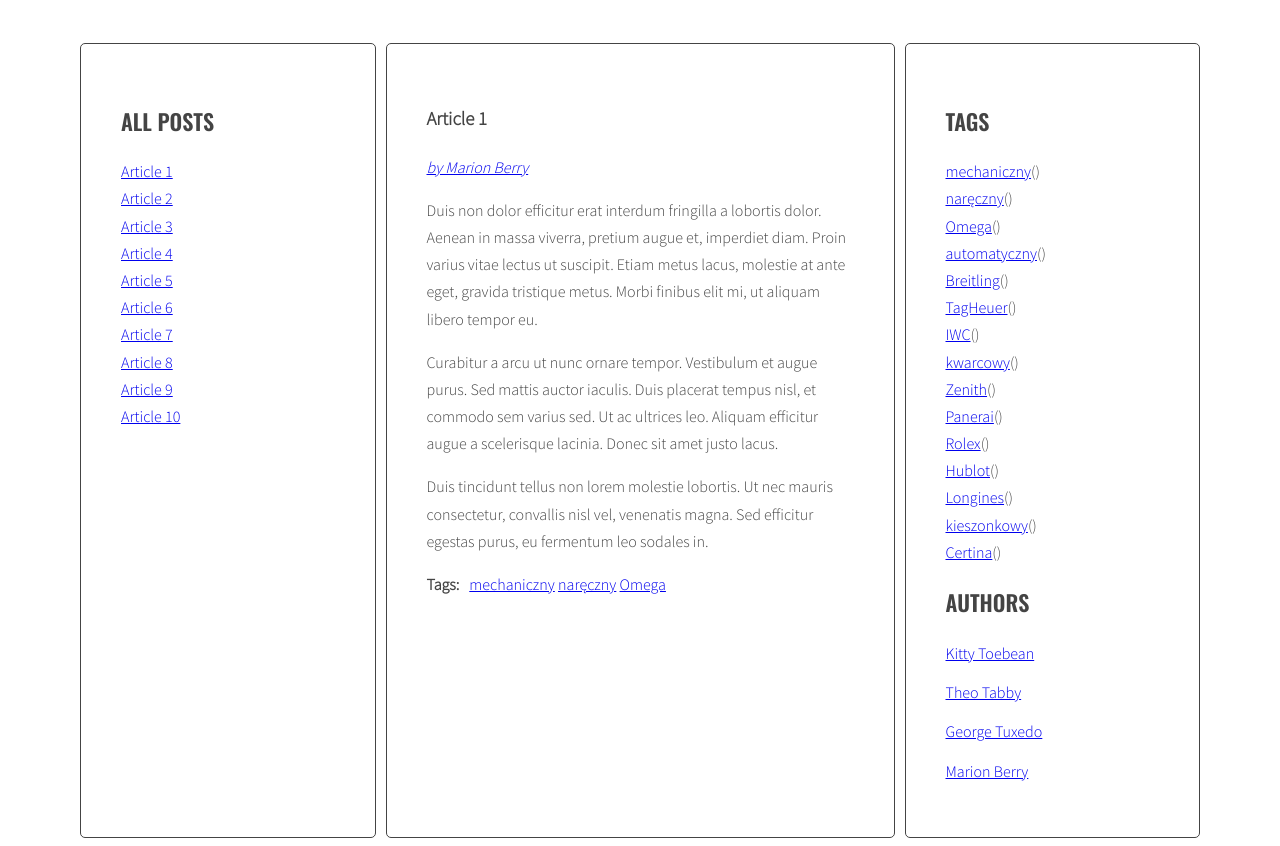
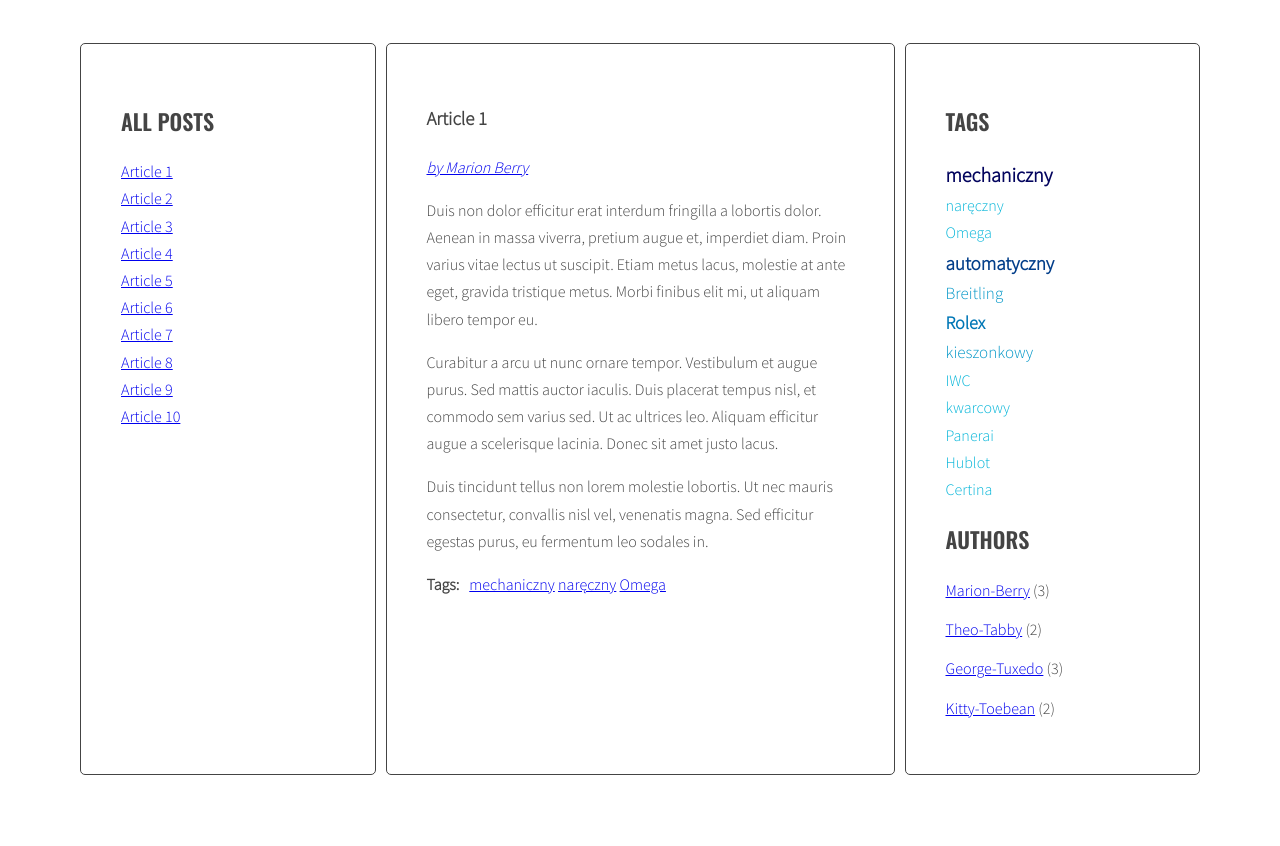
Before and after one commit to mmagari/javascript-blog, a website: page index.html in a window 1280 px wide. Shown: the part 200-1046 px from the top of the page. After the commit the page ends 983 px from the top, so only its background shows below. Drawn offline with nearby package versions, Linux system fonts and the light colour scheme; a web font is replaced by a local one.

Commit message:
Add modyfiaction for generateAuthors js function

```diff
--- a/index.html
+++ b/index.html
@@ -50,7 +50,7 @@
             </ul>
           </div>
         </article>
-        <article class="post" id="article-3" data-tags="mechaniczny automatyczny TagHeuer" data-author="George-Tuxedo">
+        <article class="post" id="article-3" data-tags="mechaniczny automatyczny Breitling Rolex" data-author="George-Tuxedo">
           <h3 class="post-title">Article 3</h3>
           <p class="post-author"></p>
           <div class="post-content">
@@ -64,7 +64,7 @@
             </ul>
           </div>
         </article>
-        <article class="post" id="article-4" data-tags="mechaniczny automatyczny IWC"  data-author="Kitty-Toebean">
+        <article class="post" id="article-4" data-tags="mechaniczny automatyczny kieszonkowy IWC"  data-author="Kitty-Toebean">
           <h3 class="post-title">Article 4</h3>
           <p class="post-author"></p>
           <div class="post-content">
@@ -78,7 +78,7 @@
             </ul>
           </div>
         </article>
-        <article class="post" id="article-5" data-tags="kwarcowy Zenith"  data-author="Marion-Berry">
+        <article class="post" id="article-5" data-tags="kwarcowy kieszonkowy Breitling"  data-author="Marion-Berry">
           <h3 class="post-title">Article 5</h3>
           <p class="post-author"></p>
           <div class="post-content">
@@ -92,7 +92,7 @@
             </ul>
           </div>
         </article>
-        <article class="post" id="article-6" data-tags="mechaniczny automatyczny Panerai"  data-author="George-Tuxedo">
+        <article class="post" id="article-6" data-tags="mechaniczny automatyczny Panerai Rolex"  data-author="George-Tuxedo">
           <h3 class="post-title">Article 6</h3>
           <p class="post-author"></p>
           <div class="post-content">
@@ -134,7 +134,7 @@
             </ul>
           </div>
         </article>
-        <article class="post" id="article-9" data-tags="mechaniczny automatyczny Longines"  data-author="Marion-Berry">
+        <article class="post" id="article-9" data-tags="mechaniczny automatyczny Rolex"  data-author="Marion-Berry">
           <h3 class="post-title">Article 9</h3>
           <p class="post-author"></p>
           <div class="post-content">
@@ -148,7 +148,7 @@
             </ul>
           </div>
         </article>
-        <article class="post" id="article-10" data-tags="kieszonkowy Certina"  data-author="George-Tuxedo">
+        <article class="post" id="article-10" data-tags="kieszonkowy Certina Rolex"  data-author="George-Tuxedo">
           <h3 class="post-title">Article 10</h3>
           <p class="post-author"></p>
           <div class="post-content">
@@ -169,26 +169,6 @@
         </ul>
         <h2 class="section-title">Authors</h2>
         <ul class="list authors">
-          <li>
-            <a href="#">
-              <span class="author-name">Kitty Toebean</span>
-            </a>
-          </li>
-          <li>
-            <a href="#">
-              <span class="author-name">Theo Tabby</span>
-            </a>
-          </li>
-          <li>
-            <a href="#">
-              <span class="author-name">George Tuxedo</span>
-            </a>
-          </li>
-          <li>
-            <a href="#">
-              <span class="author-name">Marion Berry</span>
-            </a>
-          </li>
         </ul>
       </aside>
     </main>
--- a/js/script.js
+++ b/js/script.js
@@ -34,7 +34,10 @@ const optArticleSelector = '.post',
   optTitleListSelector = '.titles',
   optArticleTagsSelector = '.post-tags .list',
   optArticleAuthorSelector = '.post-author',
-  optTagsListSelector = '.sidebar .tags';
+  optTagsListSelector = '.sidebar .tags',
+  optCloudClassCount ='5',
+  optCloudClassPrefix = 'tag-size-',
+  optAuthorsListSelector ='.sidebar .authors';
 
 function generateTitleLinks(customSelector = ''){
   /*remove contents of titleList */
@@ -65,9 +68,25 @@ function generateTitleLinks(customSelector = ''){
 
 generateTitleLinks();
 
+function calculateTagParms(tags){
+  const values = Object.values(tags);
+  const smallestNumber = Math.min(...values);
+  const biggestNumber = Math.max(...values);
+  return {smallestNumber, biggestNumber};
+}
+
+function calculateTagClass(count,params){
+  const normalizedCount = count - Math.min(...Object.values(params));
+  const normalizedMax = Math.max(...Object.values(params)) - Math.min(...Object.values(params));
+  const percentage = (normalizedCount / normalizedMax);
+  const classNumber = Math.floor( percentage * (optCloudClassCount -1) + 1);
+  const result = optCloudClassPrefix + classNumber;
+  return result;
+}
+
 function generateTags(){
-  /* [NEW] create a new variable allTags with an empty array */
-  let allTags = [];
+  /* [NEW] create a new variable allTags with an empty object */
+  let allTags = {};
   /* find all articles */
   const articles = document.querySelectorAll(optArticleSelector);
   /* START LOOP: for every article: */
@@ -75,7 +94,7 @@ function generateTags(){
     /* find tags wrapper */
     const tagsWrapperList = article.querySelector(optArticleTagsSelector);
     /* make html variable with empty string */
-    let tagsHTML, linkHTML = '';
+    let tagsHTML;
     /* get tags from data-tags attribute */
     const articleTags = article.getAttribute('data-tags');
     /* split into array */
@@ -84,13 +103,14 @@ function generateTags(){
     for (let tag of articleTagsArray){
     /* generate HTML of the link */
       tagsHTML = '<li><a href="#tag-' + tag + '">' + tag + ' ' + '</a></li>';
-      linkHTML = '<li><a href="#">' + tag + '</a><span>()</span></li> ';
       /* add generated code to html variable*/
       tagsWrapperList.insertAdjacentHTML('beforeend', ' ' + tagsHTML);
       /* [NEW] check if this link is NOT already in allTags */
-      if(allTags.indexOf(linkHTML) == -1){
+      if(!allTags.hasOwnProperty(tag)){
       /* [NEW] add generated code to allTags array */
-        allTags.push(linkHTML);
+        allTags[tag] = 1;
+      } else {
+        allTags[tag]++;
       }
       /* END LOOP: for each tag */
     }
@@ -98,11 +118,19 @@ function generateTags(){
   /* END LOOP: for every article */
   }
   /* [NEW] find list of tags in right column */
-  //console.log('Generate links: ', allTags);
+  const tagsParms = calculateTagParms(allTags);
   const tagList = document.querySelector(optTagsListSelector);
-  console.log (tagList);
-  /* [NEW] add html from allTags to tagList */
-  tagList.innerHTML = allTags.join(' ');
+  /* create variable for all links HTML code */
+  let allTagsHTML = '';
+  /* START LOOP: for each tag in allTags: */
+  for(let tag in allTags){
+    /*generate code of a link and add it to allTagsHTML */
+    const tagClass = calculateTagClass(allTags[tag],tagsParms);
+    allTagsHTML += '<li><a href="#" class="' + tagClass + '">' +tag + '</a></li>';
+  /*END LOOP: for each tag in allTags: */
+  }
+  /* add html from allTagsHTML to tagList */
+  tagList.innerHTML = allTagsHTML;
 }
 
 generateTags();
@@ -151,6 +179,8 @@ function addClickListenersToTags(){
 addClickListenersToTags();
 
 function generateAuthors(){
+  /* [NEW] create a new variable allTags with an empty object */
+  let allAuthors = {};
   /* find all post authors */
   const articles = document.querySelectorAll(optArticleSelector);
   /* START LOOP: for every author: */
@@ -166,13 +196,33 @@ function generateAuthors(){
     author = '<a href="#' + authorName +'">' + 'by ' + authorFullName + '</a>';
     /* insert HTML for author name into paragraph */
     authorList.insertAdjacentHTML('beforeend', author);
+    /*check if this author is NOT already in allAuthors */
+    if(!allAuthors.hasOwnProperty(authorName)){
+      /*add generated name to allAuthors object */
+      allAuthors[authorName] = 1;
+    } else {
+      allAuthors[authorName]++;
+    }
   /* END LOOP: for every article */
   }
+  /*find list of authors in right column */
+  const authorList = document.querySelector(optAuthorsListSelector);
+  /* create variable for all authors links HTML code */
+  let allAuthorSideList = '';
+  /* START LOOP: for each author in allAuthors */
+  for(let author in allAuthors){
+    /* generate code od a link and add it to allAuthorsSideList */
+    allAuthorSideList += '<li><a href="#"><span class="author-name">'+ author + '</a> (' + allAuthors[author] + ')</span></li>';
+  /* END LOOP: for each authors */
+  }
+  /* add html from authorSideList to authorList */
+  authorList.innerHTML = allAuthorSideList;
 }
 
 generateAuthors();
 
 function authorClickHandler(event){
+
   /* prevent default action for this event */
   event.preventDefault();
   /* make new constant named "clickedElement" and give it the value of "this" */
--- a/sass/style.scss
+++ b/sass/style.scss
@@ -118,3 +118,35 @@ body {
     margin: 0 10px 0 0;
   }
 }
+
+.tags a{
+  text-decoration: none;
+}
+
+.tag-size-5{
+  font-size: 20px;
+  font-weight: bold;
+  color: #03045e;
+}
+
+.tag-size-4{
+  font-size: 19px;
+  font-weight: bold;
+  color: #023e8a;
+}
+
+.tag-size-3{
+  font-size: 18px;
+  font-weight: bold;
+  color: #0077b6;
+}
+
+.tag-size-2{
+  font-size: 17px;
+  color: #0096c7;
+}
+
+.tag-size-1{
+  font-size: 16px;
+  color: #00b4d8;
+}
```
Also changed, not shown: css/style.css, 1 other file.
